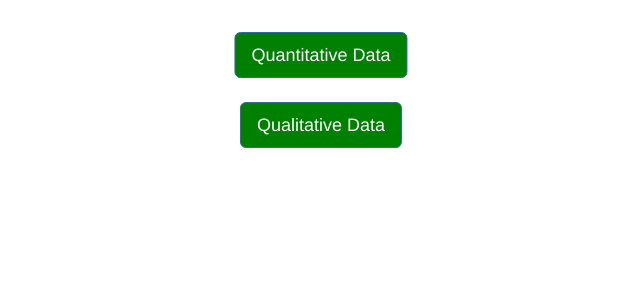
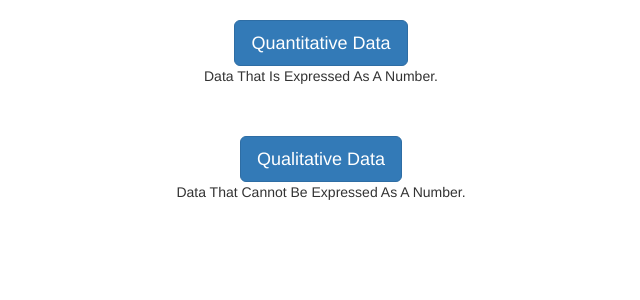
Before and after one commit to odubno/choose-chart, a Flask app: page / in a window 1280 px wide. Shown: the part 52-352 px from the top of the page, without its empty margins (319-959 px from the left). Run offline with Flask 2, Linux system fonts and the light colour scheme; some libraries are stand-ins or nearby versions.

Commit message:
more changes

```diff
--- a/app.py
+++ b/app.py
@@ -1,22 +1,27 @@
 from flask import Flask, render_template, request, redirect, url_for
 from flask_bootstrap import Bootstrap
+from nocache import nocache
 
 app = Flask(__name__)
 bootstrap = Bootstrap(app)
 
 @app.route('/')
+@nocache
 def index():
 	return render_template('index.html')
 
 @app.route('/quantitative')
+@nocache
 def quantitative():
     return render_template('quantitative.html')
 
 @app.route('/qualitative')
+@nocache
 def qualitative():
     return render_template('qualitative.html')
 
 @app.route('/about')
+@nocache
 def about():
     return render_template('about.html')
 
--- /dev/null
+++ b/nocache.py
@@ -0,0 +1,15 @@
+from flask import make_response
+from functools import wraps, update_wrapper
+from datetime import datetime
+
+def nocache(view):
+    @wraps(view)
+    def no_cache(*args, **kwargs):
+        response = make_response(view(*args, **kwargs))
+        response.headers['Last-Modified'] = datetime.now()
+        response.headers['Cache-Control'] = 'no-store, no-cache, must-revalidate, post-check=0, pre-check=0, max-age=0'
+        response.headers['Pragma'] = 'no-cache'
+        response.headers['Expires'] = '-1'
+        return response
+
+    return update_wrapper(no_cache, view)
--- a/static/css/main.css
+++ b/static/css/main.css
@@ -1,13 +1,13 @@
-div.container4 {
-    height: 5em;
-    position: relative;
+
+.center-div
+{
+  position: absolute;
+  margin: auto;
+  top: 0;
+  right: 0;
+  bottom: 0;
+  left: 0;
+  width: 100px;
+  height: 100px;
+  border-radius: 3px;
 }
-
-div.container4 button {
-    margin: 0;
-    background: green;
-    position: absolute;
-    top: 50%;
-    left: 50%;
-    margin-right: -50%;
-    transform: translate(-50%, -50%) }
--- a/templates/index.html
+++ b/templates/index.html
@@ -20,17 +20,17 @@
 
     <link rel="stylesheet" href="{{ url_for('static', filename='css/main.css') }}">
 
-
-    <div class="text-center container4">
+    <center>
         <form action="{{ url_for('quantitative') }}">
             <button class="btn btn-primary btn-lg">Quantitative Data</button>
+            <p>Data That Is Expressed As A Number.</p>
         </form>
-    </div>
-
-    <div class="text-center container4">
+        <br>
+        <br>
         <form action="{{ url_for('qualitative') }}">
-            <button class="btn btn-primary btn-lg">Qualitative Data</button>
+            <button class="btn btn-primary btn-lg" >Qualitative Data</button>
+            <p>Data That Cannot Be Expressed As A Number.</p>
         </form>
-    </div>
+    </center>
 
 {% endblock %}
```
Also changed, not shown: templates/about.html (+5 -3 lines).
